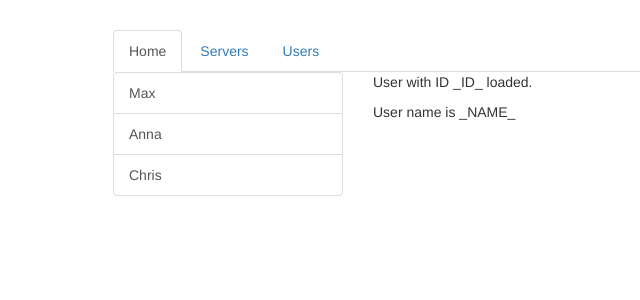
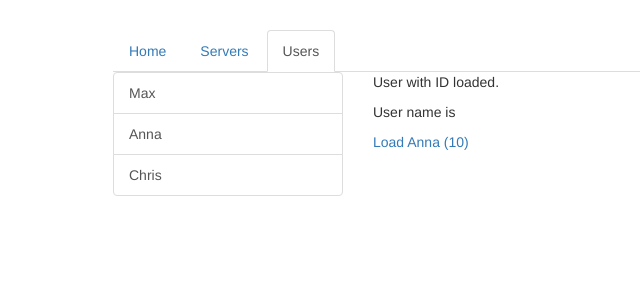
Before and after one commit to ashismo/AngularAssignments, an Angular app in the folder routing-start/: page /users in a window 1280 px wide. Shown: the top 300 px of the page, without its empty margins (152-792 px from the left). Built offline with nearby package versions, Linux system fonts and the light colour scheme.

Commit message:
Added routerLink and activated route

```diff
--- a/routing-start/src/app/app.component.html
+++ b/routing-start/src/app/app.component.html
@@ -2,9 +2,17 @@
   <div class="row">
     <div class="col-xs-12 col-sm-10 col-md-8 col-sm-offset-1 col-md-offset-2">
       <ul class="nav nav-tabs">
-        <li role="presentation" class="active"><a routerLink="/">Home</a></li>
-        <li role="presentation"><a routerLink="/servers">Servers</a></li>
-        <li role="presentation"><a [routerLink]="['/users']">Users</a></li>
+        <li role="presentation"
+            routerLinkActive="active"
+            [routerLinkActiveOptions]="{exact:true}">
+          <a routerLink="/">Home</a>
+        </li>
+        <li role="presentation" routerLinkActive="active">
+          <a routerLink="/servers">Servers</a>
+        </li>
+        <li role="presentation" routerLinkActive="active">
+          <a [routerLink]="['/users']">Users</a>
+        </li>
       </ul>
     </div>
   </div>
--- a/routing-start/src/app/app.module.ts
+++ b/routing-start/src/app/app.module.ts
@@ -29,6 +29,8 @@
     RouterModule.forRoot([
       {path: '', component: HomeComponent},
       {path: 'users', component: UsersComponent},
+      // ASHISH: Dynamic route
+      {path: 'users/:id/:name', component: UserComponent},
       {path: 'servers', component: ServersComponent}
     ])
   ],
--- a/routing-start/src/app/home/home.component.html
+++ b/routing-start/src/app/home/home.component.html
@@ -1,2 +1,3 @@
 <h4>Welcome to Server Manager 4.0</h4>
 <p>Manage your Servers and Users.</p>
+<button class="btn btn-sm btn-danger" (click)="onLoadServers('/servers')">Load Servers</button>
--- a/routing-start/src/app/home/home.component.ts
+++ b/routing-start/src/app/home/home.component.ts
@@ -1,4 +1,5 @@
 import { Component, OnInit } from '@angular/core';
+import { Router } from '@angular/router';
 
 @Component({
   selector: 'app-home',
@@ -7,9 +8,13 @@
 })
 export class HomeComponent implements OnInit {
 
-  constructor() { }
+  constructor(private router: Router) { }
 
   ngOnInit() {
   }
 
+  onLoadServers(route: string) {
+    this.router.navigate([route]);
+  }
+
 }
--- a/routing-start/src/app/servers/servers.component.html
+++ b/routing-start/src/app/servers/servers.component.html
@@ -10,6 +10,7 @@
     </div>
   </div>
   <div class="col-xs-12 col-sm-4">
+    <button class="btn btn-sm btn-primary" (click)="reloadServers()">Reload Servers</button>
     <app-edit-server></app-edit-server>
     <hr>
     <app-server></app-server>
--- a/routing-start/src/app/servers/servers.component.ts
+++ b/routing-start/src/app/servers/servers.component.ts
@@ -1,5 +1,6 @@
 import { Component, OnInit } from '@angular/core';
 import { ServersService } from './servers.service';
+import { Router, ActivatedRoute } from '@angular/router';
 
 @Component({
   selector: 'app-servers',
@@ -9,10 +10,15 @@
 export class ServersComponent implements OnInit {
   public servers: {id: number, name: string, status: string}[] = [];
 
-  constructor(private serversService: ServersService) { }
+  constructor(private serversService: ServersService,
+            private router: Router,
+            private route: ActivatedRoute) { }
 
   ngOnInit() {
     this.servers = this.serversService.getServers();
   }
 
+  reloadServers() {
+    this.router.navigate(['/servers'], {relativeTo: this.route});
+  }
 }
--- a/routing-start/src/app/users/user/user.component.html
+++ b/routing-start/src/app/users/user/user.component.html
@@ -1,2 +1,4 @@
-<p>User with ID _ID_ loaded.</p>
-<p>User name is _NAME_</p>
+<p>User with ID {{ user.id }} loaded.</p>
+<p>User name is {{ user.name }}</p>
+
+<a [routerLink]="['/users',10,'Anna']">Load Anna (10)</a>
--- a/routing-start/src/app/users/user/user.component.ts
+++ b/routing-start/src/app/users/user/user.component.ts
@@ -1,16 +1,33 @@
-import { Component, OnInit } from '@angular/core';
+import { Component, OnInit, OnDestroy } from '@angular/core';
+import { ActivatedRoute, Params } from '@angular/router';
+import { Subscription } from 'rxjs';
 
 @Component({
   selector: 'app-user',
   templateUrl: './user.component.html',
   styleUrls: ['./user.component.css']
 })
-export class UserComponent implements OnInit {
+export class UserComponent implements OnInit, OnDestroy {
   user: {id: number, name: string};
+  paramSubscription: Subscription;
 
-  constructor() { }
+  constructor(private route: ActivatedRoute) { }
 
   ngOnInit() {
+    this.user = {
+      id: this.route.snapshot.params['id'],
+      name: this.route.snapshot.params['name']
+    }
+
+    this.paramSubscription = this.route.params.subscribe(
+      (params: Params) => {
+        this.user.id = params['id'];
+        this.user.name = params['name'];
+      }
+    )
   }
 
+  ngOnDestroy() {
+    this.paramSubscription.unsubscribe();
+  }
 }
```
